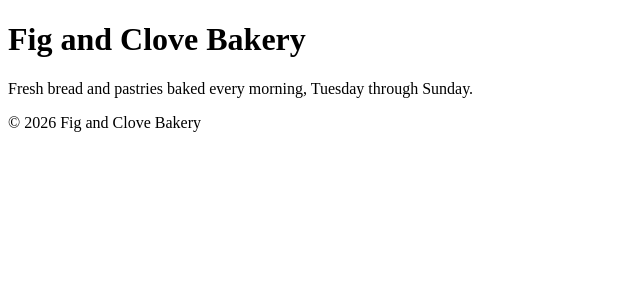
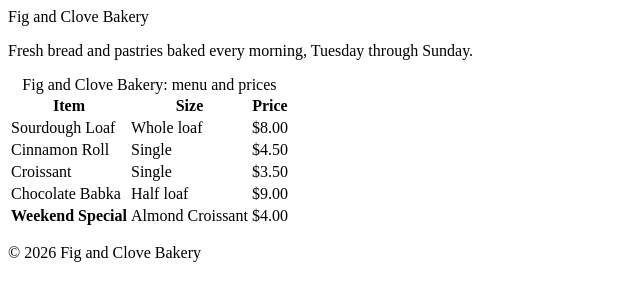
Before and after one commit to DeionaW/week5-practice, a plain HTML site: page index.html in a window 1280 px wide. Shown: the whole page, without its empty margins (0-640 px from the left). Drawn offline with Linux system fonts and the light colour scheme.

Commit message:
Add data table

```diff
--- a/index.html
+++ b/index.html
@@ -7,11 +7,44 @@
 <body>
 
   <header>
-    <h1>Fig and Clove Bakery</h1>
+    <h1r>Fig and Clove Bakery</h1>
   </header>
 
   <main>
     <p>Fresh bread and pastries baked every morning, Tuesday through Sunday.</p>
+    <table>
+  <caption>Fig and Clove Bakery: menu and prices</caption>
+  <tr>
+    <th scope="col">Item</th>
+    <th scope="col">Size</th>
+    <th scope="col">Price</th>
+  </tr>
+  <tr>
+    <td>Sourdough Loaf</td>
+    <td>Whole loaf</td>
+    <td>$8.00</td>
+  </tr>
+  <tr>
+    <td>Cinnamon Roll</td>
+    <td>Single</td>
+    <td>$4.50</td>
+  </tr>
+  <tr>
+    <td>Croissant</td>
+    <td>Single</td>
+    <td>$3.50</td>
+  </tr>
+  <tr>
+    <td>Chocolate Babka</td>
+    <td>Half loaf</td>
+    <td>$9.00</td>
+  </tr>
+  <tr>
+  <th scope="row">Weekend Special</th>
+  <td>Almond Croissant</td>
+  <td>$4.00</td>
+</tr>
+</table>
   </main>
 
   <footer>
```
